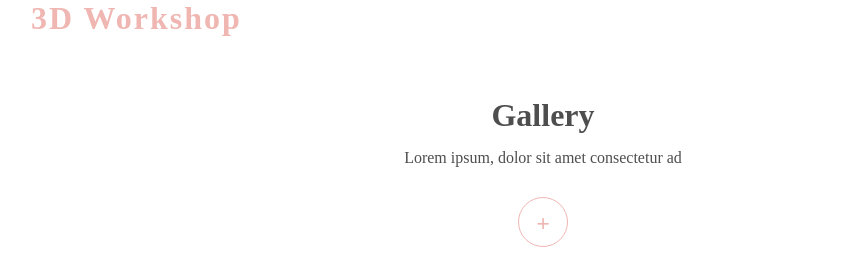
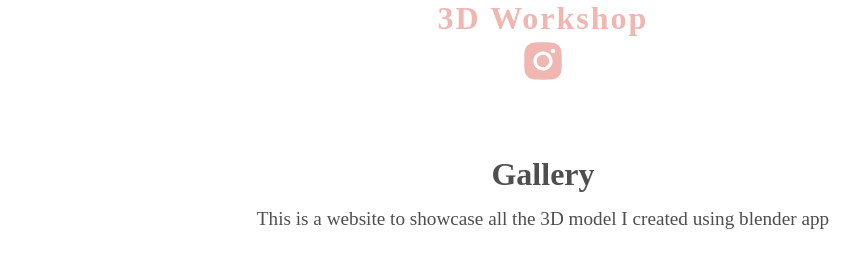
Before and after one commit to SandeepJoshi111/blender-app, a React (Create React App) app: page / in a window 1280 px wide. Shown: the top 258 px of the page, without its empty margins (97-957 px from the left). Built offline with nearby package versions, Linux system fonts and the light colour scheme; no server answers; the database is empty; a web font is replaced by a local one.

Commit message:
added social media

```diff
--- a/package.json
+++ b/package.json
@@ -11,6 +11,7 @@
     "framer-motion": "^10.12.4",
     "react": "^18.2.0",
     "react-dom": "^18.2.0",
+    "react-icons": "^4.9.0",
     "react-scripts": "5.0.1",
     "web-vitals": "^2.1.4"
   },
--- a/src/components/Title/Title.jsx
+++ b/src/components/Title/Title.jsx
@@ -1,13 +1,20 @@
-import React from 'react'
-
+import React from "react";
+import "./title.css";
+import { AiFillInstagram } from "react-icons/ai";
 const Title = () => {
   return (
-    <div className='title'>
-        <h1>3D Workshop</h1>
-        <h2>Gallery</h2>
-        <p>Lorem ipsum, dolor sit amet consectetur ad</p>
+    <div className="title">
+      <h1>3D Workshop</h1>
+      <a href="https://www.instagram.com/3dwork_shop/">
+        <AiFillInstagram />
+      </a>
+      <h2>Gallery</h2>
+      <p>
+        This is a website to showcase all the 3D model I created using blender
+        app
+      </p>
     </div>
-  )
-}
+  );
+};
 
-export default Title
+export default Title;
--- /dev/null
+++ b/src/components/Title/title.css
@@ -0,0 +1,15 @@
+.title {
+  text-align: center;
+}
+
+.title a {
+  font-size: 3rem;
+  color: var(--primary);
+  transition: var(--transition) !important;
+}
+.title a:hover {
+  color: var(--secondary);
+}
+.title p {
+  font-size: 1.2rem;
+}
```
Also changed, not shown: 1 other file (tests, documents, lock files or other folders).
